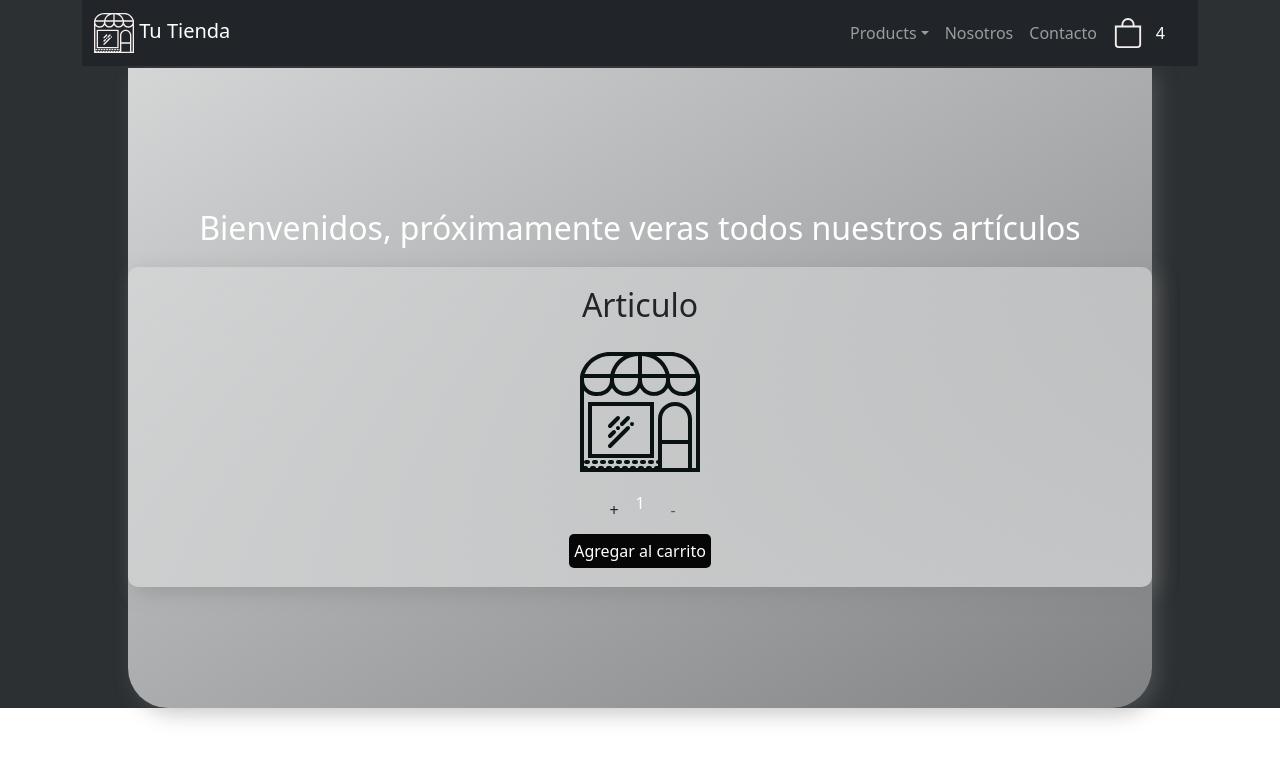
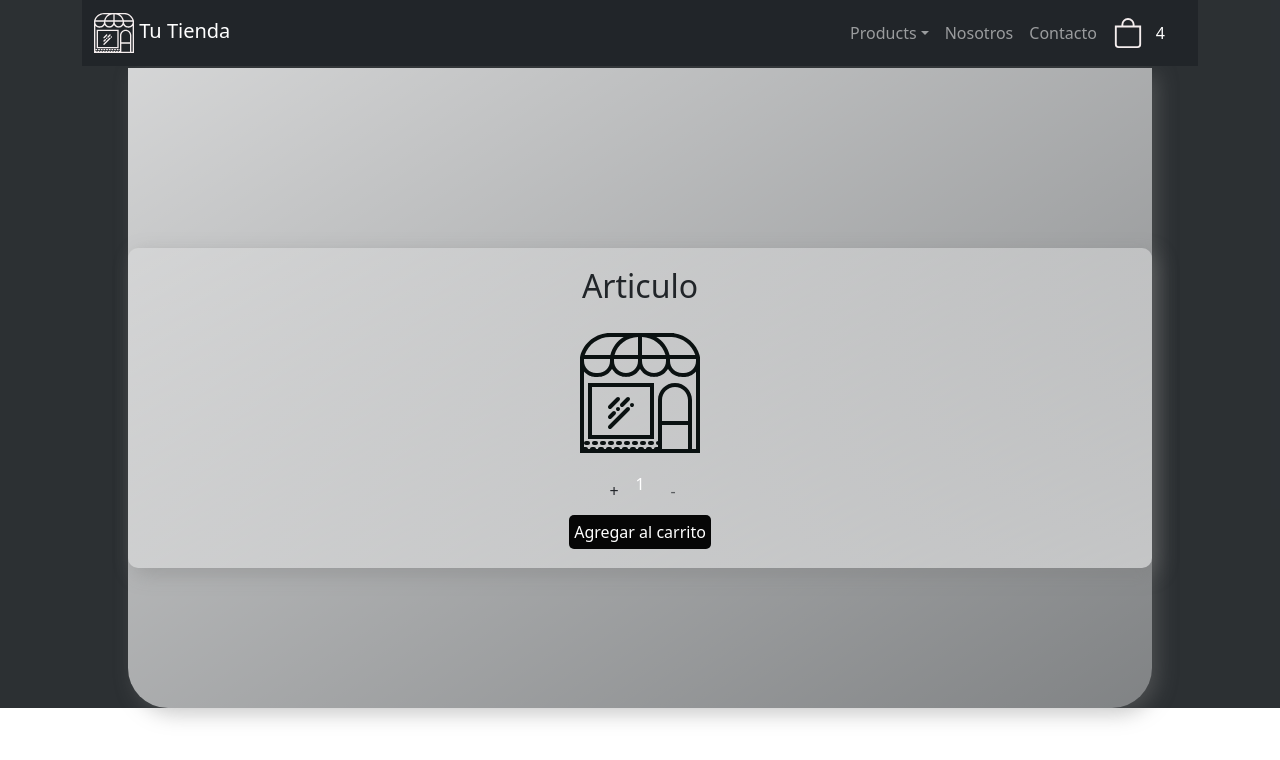
Before and after one commit to Desbaster/tu-tienda, a React (Create React App) app: page / in a window 1280 px wide. Shown: the top 760 px of the page. Built offline with nearby package versions, Linux system fonts and the light colour scheme.

Commit message:
Item & ItemList

```diff
--- a/src/App.js
+++ b/src/App.js
@@ -7,7 +7,7 @@ function App() {
   return (
     <div className="app">
       <NavBar />
-      <ItemListContainer greeting = 'Bienvenidos, próximamente veras todos nuestros artículos'/>
+      <ItemListContainer />
     </div>
   );
 }
```
